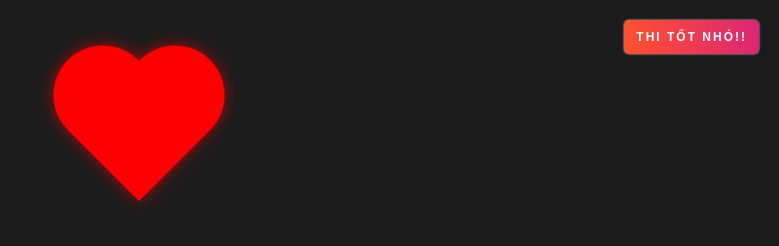
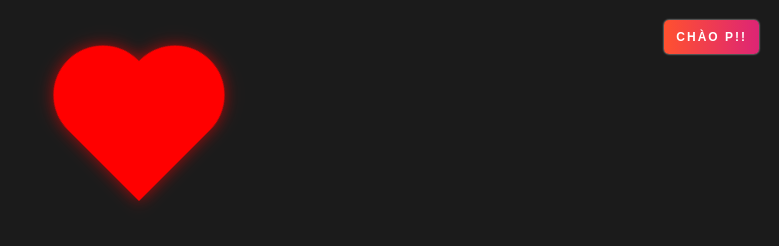
Before and after one commit to minhvuong25/heart, a plain HTML site: page index.html in a window 1280 px wide. Shown: the whole page, without its empty margins (501-1280 px from the left). Drawn offline with Linux system fonts and the light colour scheme.

Commit message:
Update index.html

```diff
--- a/index.html
+++ b/index.html
@@ -17,7 +17,7 @@
 
 
     <!-- Subscribe btn -->
-    <a class="btn" target="blank" href="https://www.facebook.com/profile.php?id=100016058857854">Thi tốt nhó!!</a>
+    <a class="btn" target="blank" https://www.facebook.com/vuphuong170">Chào P!!</a>
 </body>
 <style>
     body {
```
